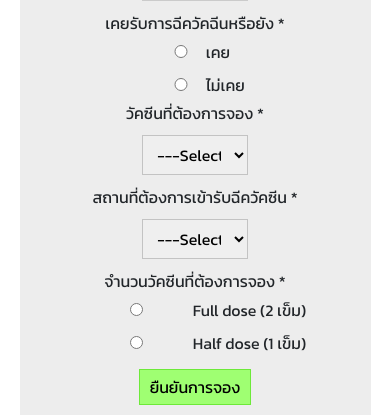
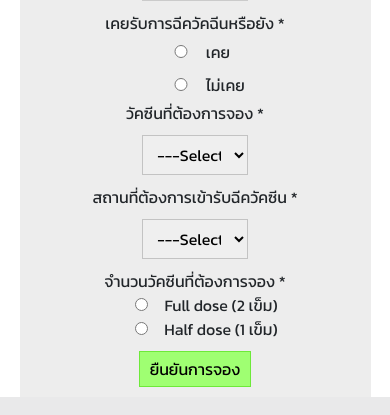
Before and after one commit to JustinzDev/reserve-vaccine, a PHP site: page /best-of-vaccine/reserve.php in a window 390 px wide. Shown: the part 1147-1562 px from the top of the page. Run offline with PHP 8.4, Linux system fonts and the light colour scheme.

Commit message:
haha eiei

```diff
--- a/assets/css/main.css
+++ b/assets/css/main.css
@@ -194,7 +194,16 @@ h5 { /* Type Selector */
         width: 40%;
         margin: auto;
     }
+    .abc input{ /*Descendant selector*/
+        width: 85%;
+        margin: auto;
+    }
 }
+
+.abc input{ /*Descendant selector*/
+    margin-left: -120px;
+}
+
 
 .container1 input{ /*Descendant selector*/
     width: 30%;
--- a/reserve.php
+++ b/reserve.php
@@ -87,7 +87,7 @@
                             <div class="radiodiv">
                                 <input type="radio" name="disease" required/>
                                 <label>เคย</label><br/>
-                                <input style="margin-left:15px;" type="radio" name="disease" required/>
+                                <input style="margin-left:15px"; type="radio" name="disease" required/>
                                 <label>ไม่เคย</label><br/>
                             </div>
 
@@ -110,11 +110,14 @@
                                 <option value="place_04">รพ.4</option>
                                 <option value="place_05">รพ.5</option>
                             </select> <br/>
-                            <label for="needles">จำนวนวัคซีนที่ต้องการจอง *</label><br/>
-                            <input type="radio" name="needles" required/>
-                            <label>Full dose (2 เข็ม)</label></br>
-                            <input  type="radio" name="needles" required/>
-                            <label>Half dose (1 เข็ม)</label></br>
+                            <div class="abc">
+                                <label for="needles">จำนวนวัคซีนที่ต้องการจอง *</label><br/>
+                                <input type="radio" name="needles" required/>
+                                <label style="margin-left:-130px";> Full dose (2 เข็ม)</label></br>
+                                <input type="radio" name="needles" required/>
+                                <label style="margin-left:-130px";> Half dose (1 เข็ม)</label></br>
+                            </div>
+
                             <button type="submit">ยืนยันการจอง</button>
                         </form>
                     </div>
```
